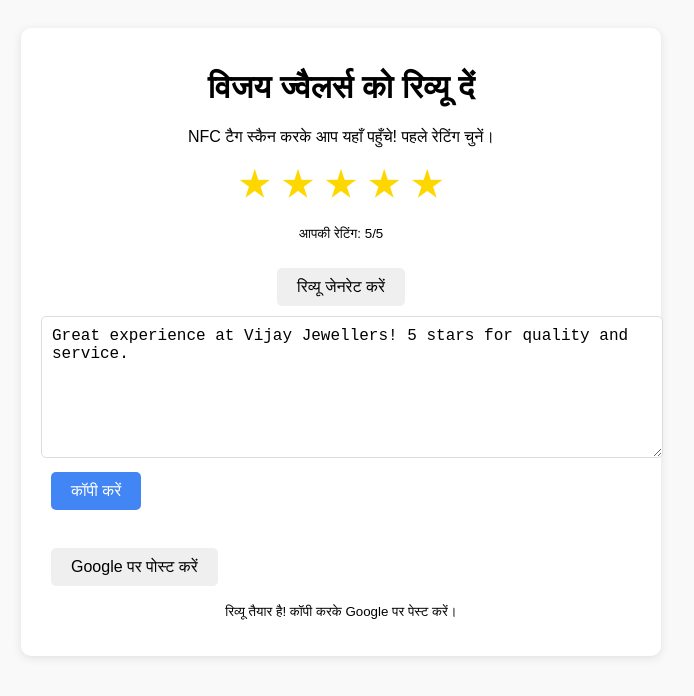
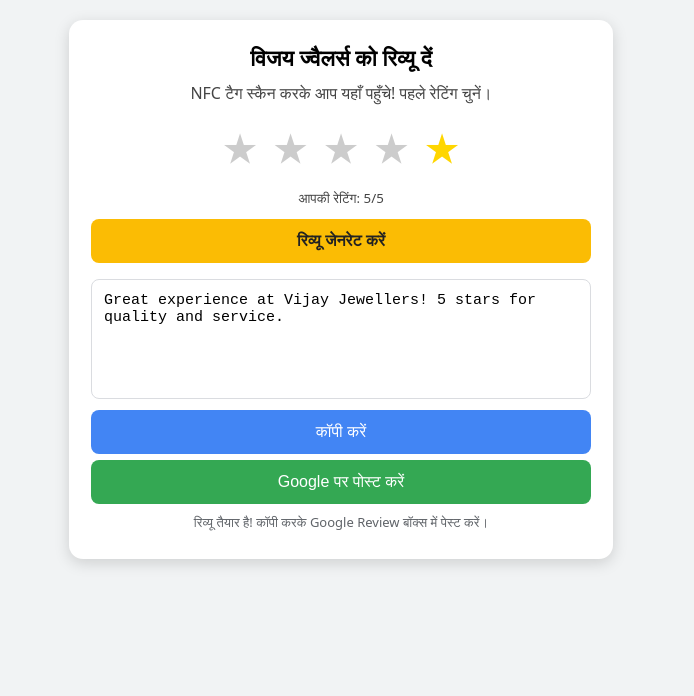
Before and after one commit to maxibuy18/vijay-review-system-2, a plain HTML site: page frontend/index.html in a window 1280 px wide. Both pictures are taken after a click on the button "रिव्यू जेनरेट करें". Shown: the whole page, without its empty margins (299-993 px from the left). Drawn offline with Linux system fonts and the light colour scheme; no server answers.

Commit message:
Refactor index.html for better styling and review logic
Updated styles and improved functionality for review generation.

```diff
--- a/frontend/index.html
+++ b/frontend/index.html
@@ -4,21 +4,137 @@
     <meta charset="UTF-8">
     <meta name="viewport" content="width=device-width, initial-scale=1.0">
     <title>Vijay Jewellers Review</title>
+
     <style>
-        body { font-family: Arial, sans-serif; text-align: center; background: #f9f9f9; padding: 20px; }
-        .box { max-width: 600px; margin: auto; background: white; padding: 20px; border-radius: 10px; box-shadow: 0 2px 10px rgba(0,0,0,0.1); }
-        .stars { font-size: 40px; color: gold; }
-        textarea { width: 100%; height: 120px; padding: 10px; font-size: 16px; border: 1px solid #ddd; border-radius: 5px; }
-        button { margin: 10px; padding: 10px 20px; font-size: 16px; border: none; border-radius: 5px; cursor: pointer; }
-        .copy { background: #4285f4; color: white; }
-        .post-link { display: inline-block; margin: 10px; padding: 10px 20px; font-size: 16px; background: #34a853; color: white; text-decoration: none; border-radius: 5px; }
-        .post-link:hover { background: #2d8b45; }
+        body {
+            font-family: system-ui, sans-serif;
+            background: #f1f3f4;
+            padding: 0;
+            margin: 0;
+        }
+
+        /* Main Google-like Card */
+        .box {
+            max-width: 420px;
+            margin: 20px auto;
+            background: #fff;
+            padding: 22px;
+            border-radius: 14px;
+            box-shadow: 0 4px 15px rgba(0,0,0,0.15);
+            text-align: center;
+        }
+
+        h1 {
+            font-size: 22px;
+            margin: 0 0 10px;
+        }
+
+        p {
+            margin: 5px 0;
+            color: #444;
+        }
+
+        /* Star Rating */
+        .stars {
+            font-size: 42px;
+            margin: 15px 0 10px;
+        }
+
+        .star {
+            color: #ccc;
+            cursor: pointer;
+            margin: 0 3px;
+            transition: 0.2s;
+            display: inline-block;
+        }
+
+        .star.selected {
+            color: #ffd600;
+        }
+
+        /* Textbox */
+        textarea {
+            width: 100%;
+            height: 120px;
+            padding: 12px;
+            font-size: 15px;
+            border: 1px solid #dadce0;
+            background: #fff;
+            border-radius: 8px;
+            resize: none;
+            box-sizing: border-box;
+            margin-top: 10px;
+        }
+
+        /* Buttons */
+        button {
+            width: 100%;
+            padding: 13px;
+            font-size: 16px;
+            border: none;
+            border-radius: 8px;
+            margin: 6px 0;
+            color: #fff;
+            cursor: pointer;
+        }
+
+        .generate {
+            background: #fbbc04;
+            color: #222;
+            font-weight: 600;
+        }
+        .generate:hover { background: #e0a902; }
+
+        .copy { background: #4285f4; }
+        .copy:hover { background: #2a65db; }
+
+        .post { background: #34a853; }
+        .post:hover { background: #22873e; }
+
+        #instruction {
+            font-size: 13px;
+            margin-top: 8px;
+            color: #5f6368;
+        }
+
+        /* MOBILE */
+        @media(max-width:480px){
+            .box {
+                margin: 10px;
+                padding: 18px;
+                border-radius: 10px;
+            }
+            .stars { font-size: 36px; }
+            h1 { font-size: 20px; }
+            textarea { height: 100px; font-size: 14px; }
+            button { padding: 12px; font-size: 14px; }
+        }
+
+        /* TABLET */
+        @media(min-width:481px) and (max-width:768px){
+            .box {
+                max-width: 500px;
+                padding: 26px;
+            }
+            .stars { font-size: 48px; }
+            textarea { height: 130px; }
+        }
+
+        /* DESKTOP */
+        @media(min-width:769px){
+            .box {
+                max-width: 500px;
+            }
+        }
     </style>
 </head>
+
 <body>
+
     <div class="box">
         <h1>विजय ज्वैलर्स को रिव्यू दें</h1>
         <p>NFC टैग स्कैन करके आप यहाँ पहुँचे! पहले रेटिंग चुनें।</p>
+
         <div class="stars" id="star-container">
             <span class="star" onclick="selectStar(1)">★</span>
             <span class="star" onclick="selectStar(2)">★</span>
@@ -26,81 +142,84 @@
             <span class="star" onclick="selectStar(4)">★</span>
             <span class="star selected" onclick="selectStar(5)">★</span>
         </div>
+
         <p><small>आपकी रेटिंग: <span id="selected-rating">5</span>/5</small></p>
-        <button class="generate" onclick="generateReview()">रिव्यू जेनरेट करें</button><br>
-        <textarea id="review-text" readonly placeholder="रेटिंग चुनकर जेनरेट करें..."></textarea><br>
-        <button class="copy" onclick="copyReview()" style="display:none;" id="copy-btn">कॉपी करें</button><br>
-        <button class="post" onclick="postToGoogle()" style="display:none;" id="post-btn">Google पर पोस्ट करें</button>
-        <p><small id="instruction">रिव्यू जेनरेट करने के बाद कॉपी करके Google पेज पर पेस्ट कर दें – 5 सेकंड का काम! ❤️</small></p>
+
+        <button class="generate" onclick="generateReview()">रिव्यू जेनरेट करें</button>
+
+        <textarea id="review-text" readonly placeholder="रेटिंग चुनकर जेनरेट करें..."></textarea>
+
+        <button class="copy" onclick="copyReview()" id="copy-btn" style="display:none;">कॉपी करें</button>
+
+        <button class="post" onclick="postToGoogle()" id="post-btn" style="display:none;">Google पर पोस्ट करें</button>
+
+        <p><small id="instruction">रिव्यू जेनरेट करने के बाद कॉपी करके Google पर पेस्ट करें ❤️</small></p>
     </div>
+
+
     <script>
-        let selectedRating = 5; // डिफॉल्ट 5
+        let selectedRating = 5;
 
         function selectStar(rating) {
             selectedRating = rating;
-            document.getElementById('selected-rating').textContent = rating;
-            const stars = document.querySelectorAll('.star');
-            stars.forEach((star, index) => {
-                star.classList.toggle('selected', index < rating);
+            document.getElementById("selected-rating").textContent = rating;
+
+            document.querySelectorAll(".star").forEach((star, index) => {
+                star.classList.toggle("selected", index < rating);
             });
         }
 
         async function generateReview() {
-            const language = Math.random() < 0.5 ? 'hindi' : 'english';
+            const language = Math.random() < 0.5 ? "hindi" : "english";
+
             try {
-                const res = await fetch('/api/generate-review', {
-                    method: 'POST',
-                    headers: {'Content-Type': 'application/json'},
-                    body: JSON.stringify({ rating: selectedRating, language: language })
+                const res = await fetch("/api/generate-review", {
+                    method: "POST",
+                    headers: { "Content-Type": "application/json" },
+                    body: JSON.stringify({ rating: selectedRating, language }),
                 });
+
                 const data = await res.json();
-                document.getElementById('review-text').value = data.review;
-                document.getElementById('copy-btn').style.display = 'block';
-                document.getElementById('post-btn').style.display = 'block';
-                document.getElementById('instruction').textContent = 'रिव्यू तैयार है! कॉपी करके Google पर पेस्ट करें।';
+
+                document.getElementById("review-text").value = data.review;
             } catch {
-                const fallback = language === 'english'
-                    ? `Great experience at Vijay Jewellers! ${selectedRating} stars for quality and service.`
-                    : `विजय ज्वैलर्स में अच्छा अनुभव! ${selectedRating} स्टार क्वालिटी और सर्विस के लिए।`;
-                document.getElementById('review-text').value = fallback;
-                document.getElementById('copy-btn').style.display = 'block';
-                document.getElementById('post-btn').style.display = 'block';
-                document.getElementById('instruction').textContent = 'रिव्यू तैयार है! कॉपी करके Google पर पेस्ट करें।';
+                const fallback =
+                    language === "english"
+                        ? `Great experience at Vijay Jewellers! ${selectedRating} stars for quality and service.`
+                        : `विजय ज्वैलर्स में बहुत अच्छा अनुभव! ${selectedRating} स्टार क्वालिटी और सर्विस के लिए।`;
+
+                document.getElementById("review-text").value = fallback;
             }
+
+            document.getElementById("copy-btn").style.display = "block";
+            document.getElementById("post-btn").style.display = "block";
+            document.getElementById("instruction").textContent =
+                "रिव्यू तैयार है! कॉपी करके Google Review बॉक्स में पेस्ट करें।";
         }
 
         function copyReview() {
-            const t = document.getElementById('review-text');
-            if (t.value) {
-                navigator.clipboard.writeText(t.value).then(() => {
-                    alert('रिव्यू कॉपी हो गया!');
-                }).catch(() => {
-                    alert('कॉपी नहीं हुआ, मैन्युअली सिलेक्ट करके कॉपी कर लें।');
-                });
-            } else {
-                alert('पहले रिव्यू जेनरेट करें!');
-            }
+            const t = document.getElementById("review-text");
+
+            if (!t.value) return alert("पहले रिव्यू जेनरेट करें!");
+
+            navigator.clipboard.writeText(t.value)
+                .then(() => alert("रिव्यू कॉपी हो गया!"))
+                .catch(() => alert("कॉपी नहीं हुआ, manually कॉपी कर लें।"));
         }
 
         function postToGoogle() {
-            const t = document.getElementById('review-text');
-            if (t.value) {
-                // ऑटो कॉपी कर लो
-                navigator.clipboard.writeText(t.value).then(() => {
-                    // Google पेज खोलो
-                    window.open('https://g.page/r/CQASqQgR4RvOEBE/review', '_blank');
-                    // अलर्ट से पेस्ट करने का रिमाइंडर
-                    setTimeout(() => {
-                        alert('रिव्यू कॉपी हो गया! Google के रिव्यू बॉक्स पर क्लिक करें और पेस्ट करें (Ctrl+V या लॉन्ग प्रेस > Paste)।');
-                    }, 500);
-                }).catch(() => {
-                    alert('कॉपी नहीं हो पाया! मैन्युअली कॉपी करें और Google पेज खोलें।');
-                    window.open('https://g.page/r/CQASqQgR4RvOEBE/review', '_blank');
-                });
-            } else {
-                alert('पहले रिव्यू जेनरेट करें!');
-            }
+            const t = document.getElementById("review-text");
+
+            if (!t.value) return alert("पहले रिव्यू जेनरेट करें!");
+
+            navigator.clipboard.writeText(t.value).then(() => {
+                window.open("https://g.page/r/CQASqQgR4RvOEBE/review", "_blank");
+                setTimeout(() => {
+                    alert("रिव्यू कॉपी किया जा चुका है। Google Review बॉक्स में जाकर पेस्ट करें!");
+                }, 500);
+            });
         }
     </script>
+
 </body>
 </html>
```
